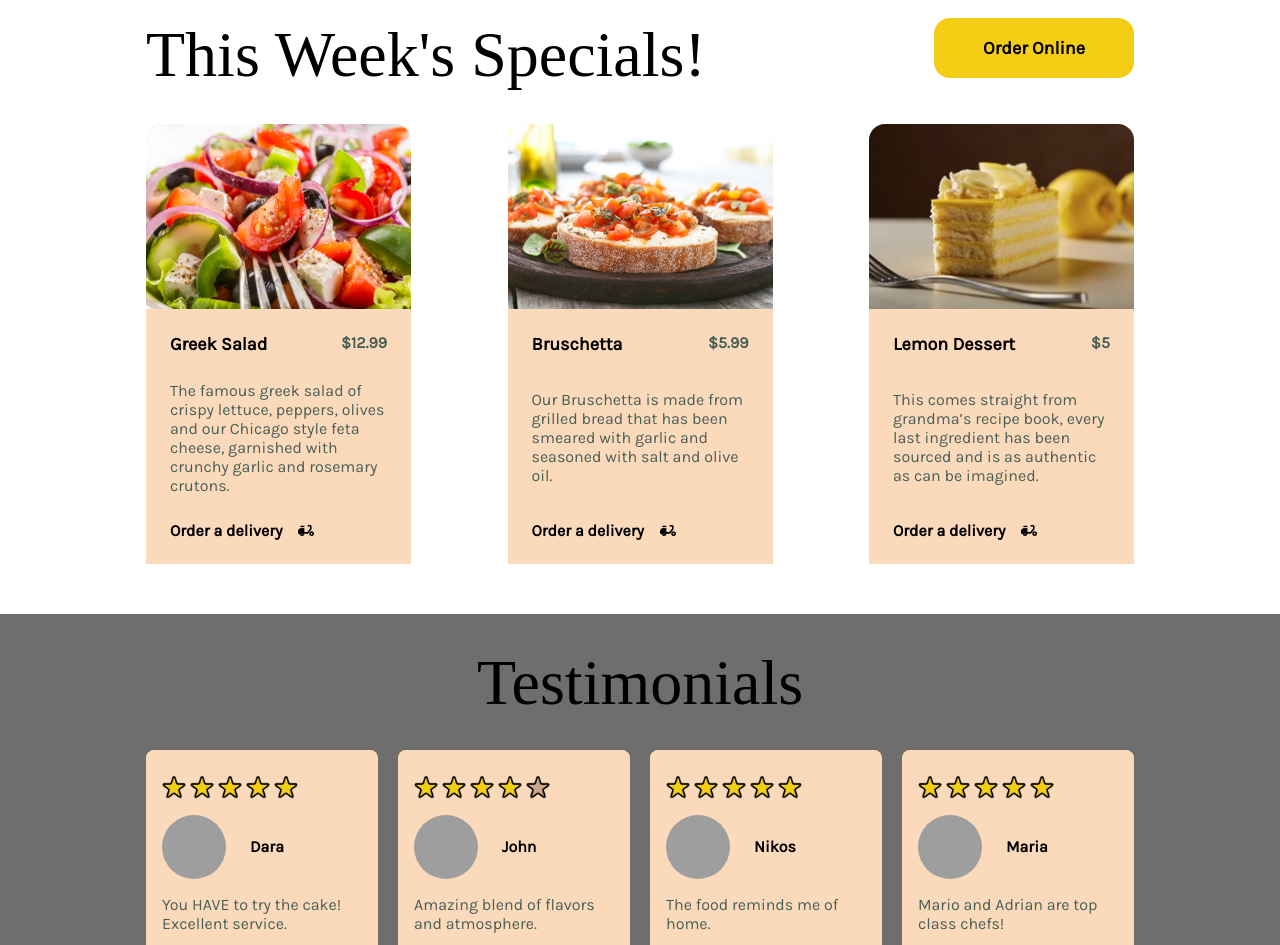
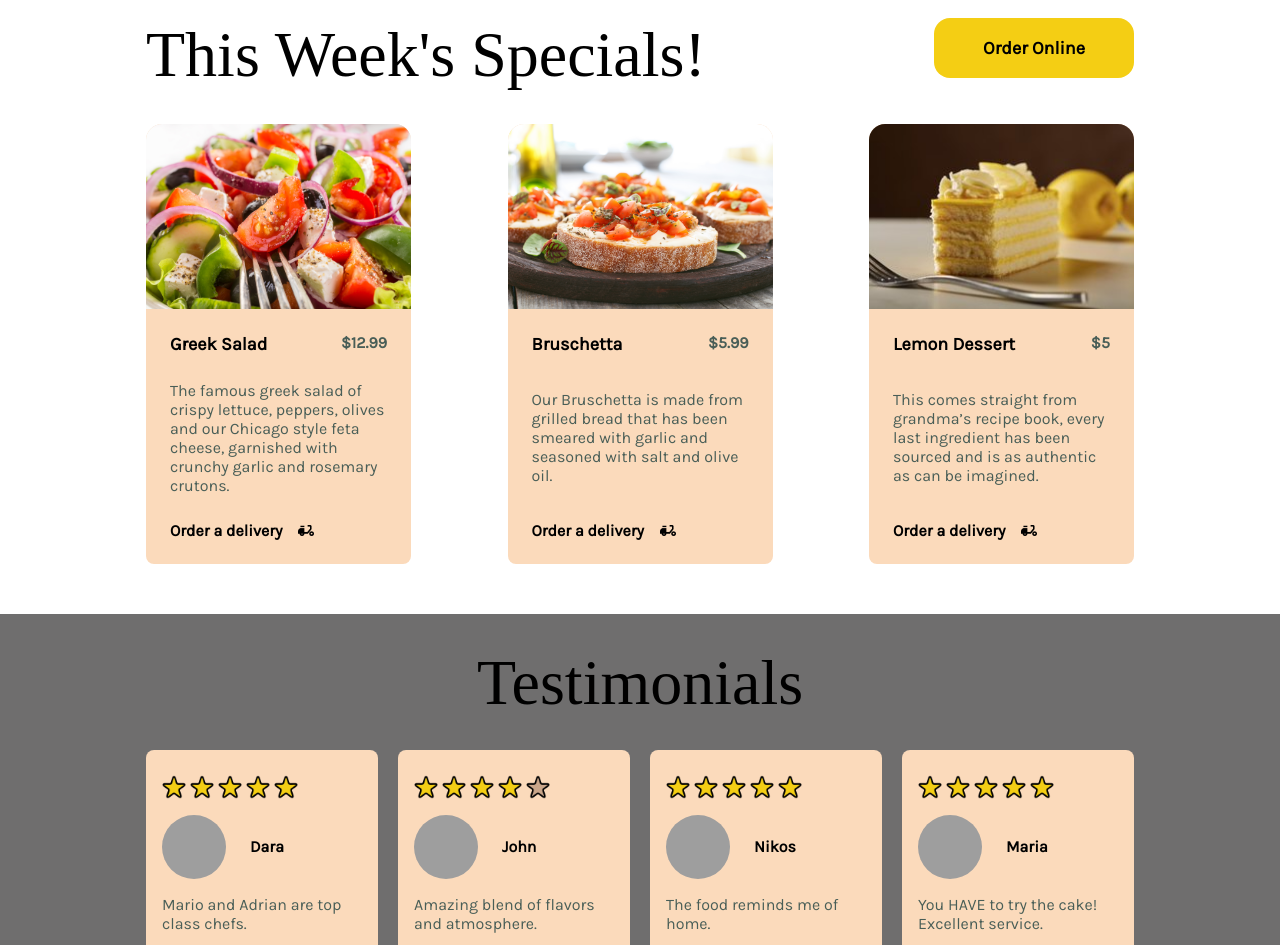
Before and after one commit to CJ-Kaiser/meta-front-end-capstone, a React (Create React App) app: page / in a window 1280 px wide. Shown: the part 587-1532 px from the top of the page. Built offline with nearby package versions, Linux system fonts and the light colour scheme; grey boxes are pictures that could not be loaded; a web font is replaced by a local one.

Commit message:
Small testimonial style changes.

```diff
--- a/src/components/Testimonials.js
+++ b/src/components/Testimonials.js
@@ -6,7 +6,7 @@ const testimonialData = [
         rating: 5,
         customer: 'Dara',
         imageSrc: 'https://i.pravatar.cc/150?img=5',
-        text: "You HAVE to try the cake! Excellent service.",
+        text: "Mario and Adrian are top class chefs.",
     },
     {
         rating: 4,
@@ -24,7 +24,7 @@ const testimonialData = [
         rating: 5,
         customer: 'Maria',
         imageSrc: 'https://i.pravatar.cc/150?img=10',
-        text: "Mario and Adrian are top class chefs!",
+        text: "You HAVE to try the cake! Excellent service.",
     },
 ]
 
--- a/src/components/styles/FoodCard.css
+++ b/src/components/styles/FoodCard.css
@@ -3,7 +3,7 @@
     width: 265px;
     height: 440px;
     background-color: #FBDABB;
-    border-radius: 16px 16px 0 0;
+    border-radius: 16px 16px 8px 8px;
     overflow: hidden;
 
     display: flex;
```
